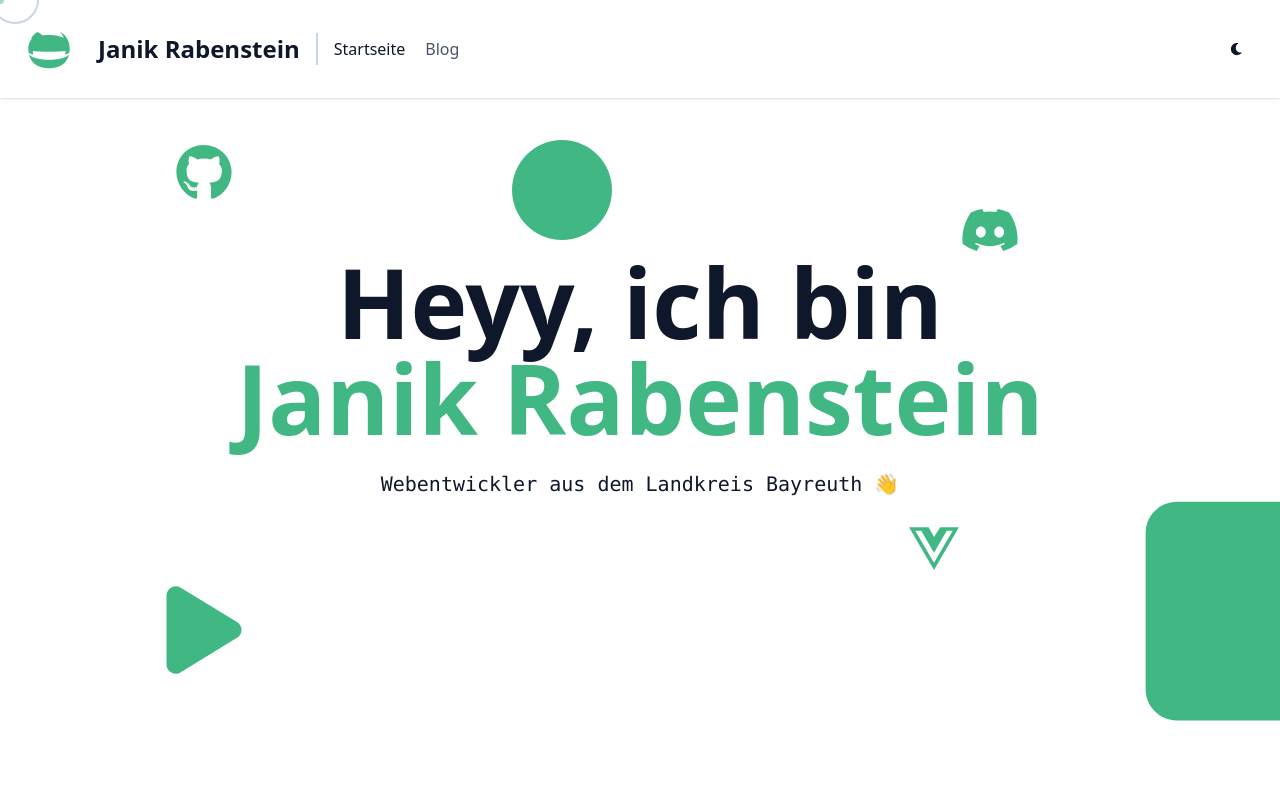
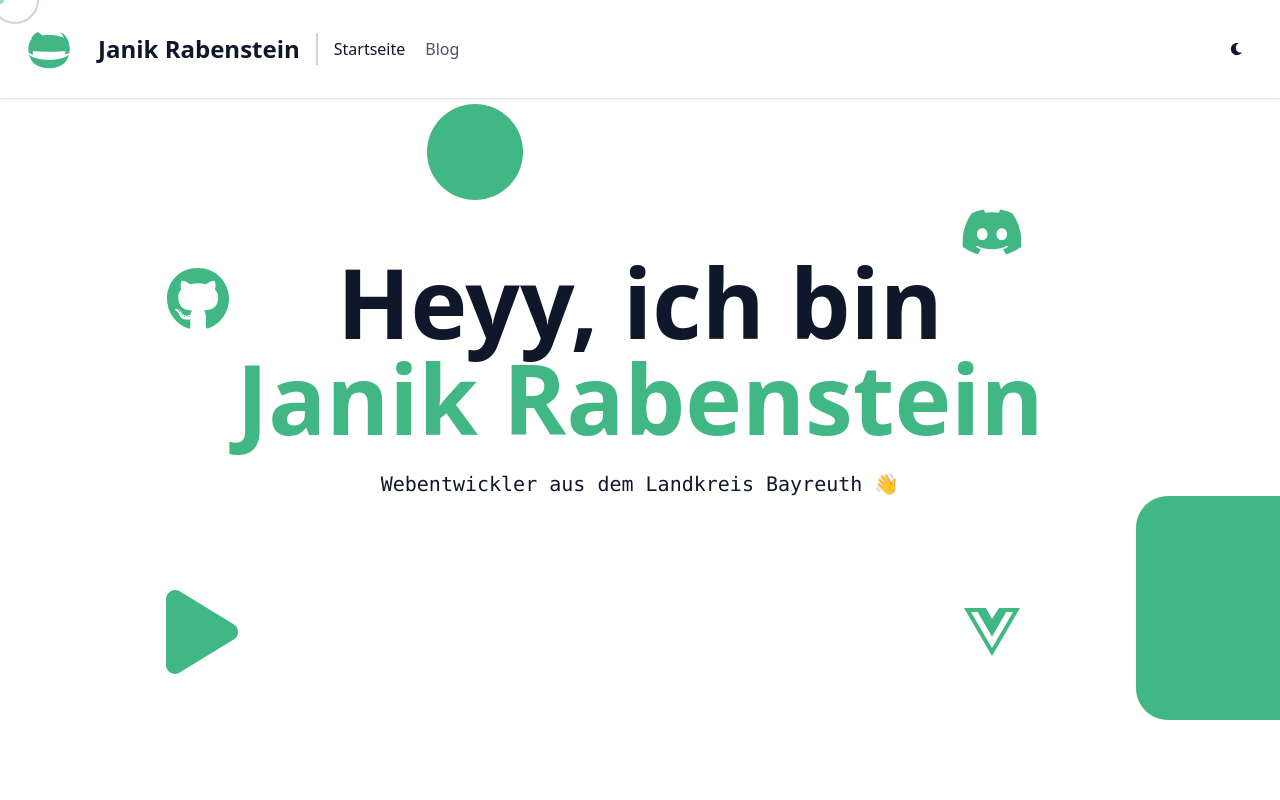
Before and after one commit to theravenstone/v1.janikrabenstein.de, a Vue app in the folder raven-frontend/: page / in a window 1280 px wide. Shown: the top 800 px of the page. Built offline with nearby package versions, Linux system fonts and the light colour scheme; no server answers.

Commit message:
aufräumen von styles

```diff
--- a/raven-frontend/src/components/Hero.vue
+++ b/raven-frontend/src/components/Hero.vue
@@ -9,17 +9,18 @@
           class="animate-wiggle mb-6 inline-block">👋</span></p>
     </div>
     <div class="hidden md:block">
-      <i id="triangle" class="fa-solid fa-play text-primary absolute"></i>
-      <i id="square" class="fa-solid fa-square text-primary absolute"></i>
-      <i id="circle" class="fa-solid fa-circle text-primary absolute"></i>
-      <a rel="noopener" target="_blank" href="https://github.com/theravenstone" title="Janik's GitHub Profil">
-        <i id="github" class="fa-brands fa-github text-primary hover:text-primary-hover transition duration-300 absolute"></i>
+      <i id="triangle" class="fa-solid fa-play text-primary absolute w-24 h-24"></i>
+      <i id="square" class="fa-solid fa-square text-primary absolute animate-rotate360 -right-24 w-64 h-64"></i>
+      <i id="circle" class="fa-solid fa-circle text-primary absolute w-24 h-24 bottom-3/4 left-1/3 animate-movecircle"></i>
+      <a rel="noopener" target="_blank" href="https://github.com/theravenstone" title="GitHub">
+        <i id="github" class="fa-brands fa-github text-primary hover:text-primary-hover transition duration-300 absolute w-16 h-16 top-1/3"></i>
       </a>
-      <i id="vuejs" class="fa-brands fa-vuejs text-primary absolute"></i>
-      <a rel="noopener noreferrer" target="_blank" href="https://discord.com/users/594922360553865216" title="Janik's Discord Account">
-        <i id="discord" class="fa-brands fa-discord text-primary hover:text-primary-hover transition duration-300 absolute"></i>
+      <i id="vuejs" class="fa-brands fa-vuejs text-primary absolute w-16 h-16 left-3/4 top-3/4"></i>
+      <a rel="noopener noreferrer" target="_blank" href="https://discord.com/users/594922360553865216" title="Discord">
+        <i id="discord" class="fa-brands fa-discord text-primary hover:text-primary-hover transition duration-300 absolute w-16 h-16 left-3/4 top-1/4"></i>
       </a>
     </div>
+
 
     </section>
 </template>
@@ -39,24 +40,11 @@ export default {
 #triangle {
   animation: triangle-anim 10s cubic-bezier(0.4, 0, 0.2, 1) infinite;
   bottom: 15%;
-  height: 100px;
   left: 12%;
-  width: 100px;
-}
-
-@keyframes square-anim {
-  100% {
-    transform: rotate(360deg);
-  }
 }
 
 #square {
-  animation:square-anim 40s infinite linear;
   bottom: 8%;
-  height: 250px;
-  width: 250px;
-  right: -100px;
-
 }
 
 @keyframes circle-anim {
@@ -66,14 +54,7 @@ export default {
   }
 }
 
-#circle {
-  animation:circle-anim 10s cubic-bezier(0.4, 0, 0.2, 1) infinite;
-  bottom: 70%;
-  width: 100px;
-  height: 100px;
-  left: 40%;
 
-}
 @keyframes github-anim {
   50% {
     animation-timing-function: cubic-bezier(0.4, 0, 0.2, 1);
@@ -82,11 +63,7 @@ export default {
 }
 #github {
   animation: github-anim 15s cubic-bezier(0.4, 0, 0.2, 1) infinite;
-  height: 57px;
-  width: 76px;
   left: 13%;
-  top: 18%;
-
 }
 @keyframes vuejs-anim {
   50% {
@@ -97,11 +74,6 @@ export default {
 
 #vuejs {
   animation: vuejs-anim 15s cubic-bezier(0.4, 0, 0.2, 1) infinite;
-  height: 57px;
-  width: 76px;
-  left: 70%;
-  top: 65%;
-
 }
 
 @keyframes discord-anim {
@@ -113,10 +85,5 @@ export default {
 
 #discord {
   animation: discord-anim 7s cubic-bezier(0.4, 0, 0.2, 1) infinite;
-  height: 60px;
-  width: 60px;
-  left: 75%;
-  top: 25%;
-
 }
 </style>
--- a/raven-frontend/tailwind.config.js
+++ b/raven-frontend/tailwind.config.js
@@ -15,10 +15,18 @@ module.exports = {
                 wiggle: {
                     '0%, 100%': { transform: 'rotate(-3deg)' },
                     '50%': { transform: 'rotate(3deg)' },
+                },
+                rotate360: {
+                    '100%': { transform: 'rotate(360deg)' },
+                },
+                movecircle: {
+                    '40%': { transform: 'translateY(20px) translateX(-30px)' }
                 }
             },
             animation: {
                 wiggle: 'wiggle 1s ease-in-out infinite',
+                rotate360: 'rotate360 40s infinite linear',
+                movecircle: 'movecircle 10s cubic-bezier(0.4, 0, 0.2, 1) infinite;'
             }
         },
     },
```
